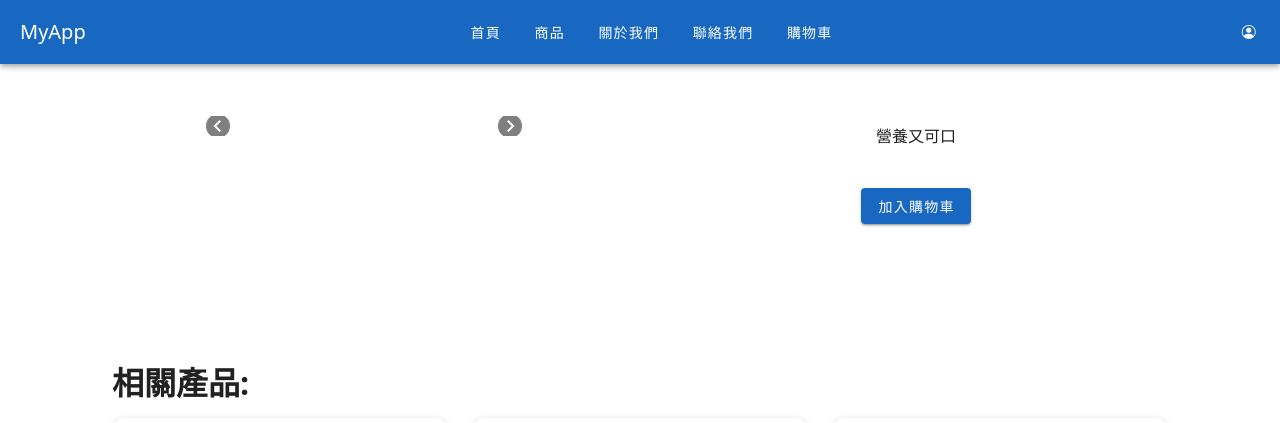
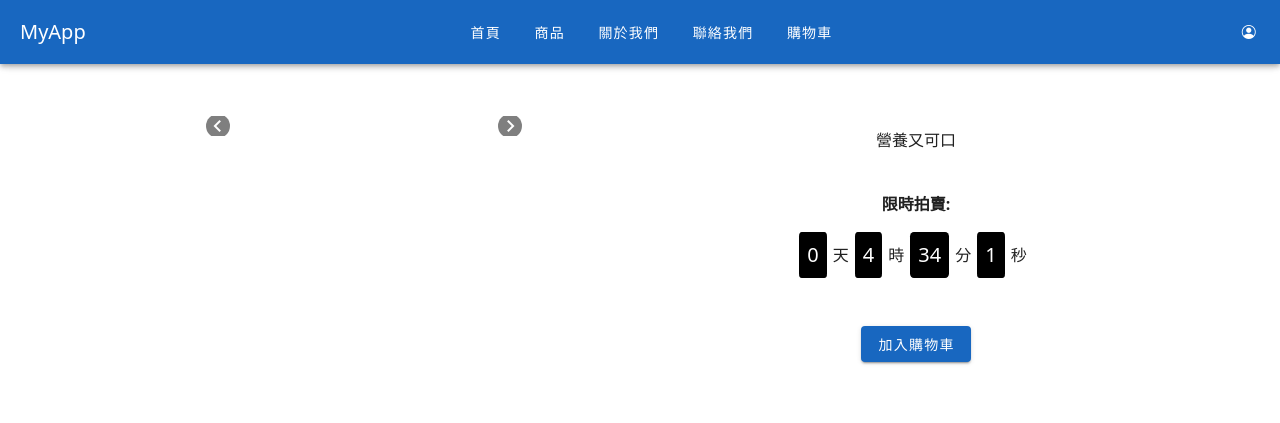
Before and after one commit to ctes930013/my-nuxt-nav, a Nuxt app: page /product in a window 1280 px wide. Shown: the top 423 px of the page. Built offline with nearby package versions, Linux system fonts and the light colour scheme.

Commit message:
feat:新增限時拍賣倒數計時

```diff
--- /dev/null
+++ b/components/LimitDownCounter.vue
@@ -0,0 +1,95 @@
+<template>
+  <div class="d-flex align-items-center">
+    <p class="down-counter-time">{{ day }}</p>
+    <p class="down-counter-time-desc">天</p>
+    <p class="down-counter-time">{{ hour }}</p>
+    <p class="down-counter-time-desc">時</p>
+    <p class="down-counter-time">{{ minute }}</p>
+    <p class="down-counter-time-desc">分</p>
+    <p class="down-counter-time">{{ second }}</p>
+    <p class="down-counter-time-desc">秒</p>
+  </div>
+</template>
+
+<script setup>
+import { ref, onUnmounted } from "vue";
+
+const timeLeft = ref(0)   // 預設倒數時間(秒)
+const isRunning = ref(false)
+const day = ref(0)
+const hour = ref(0)
+const minute = ref(0)
+const second = ref(0)
+let timer = null
+
+const props = defineProps({
+  //由外部傳入的截止時間
+  deadline: {
+    type: Number,
+    required: true
+  },
+});
+
+//取得當前時間戳與指定時間戳的誤差並換算為秒
+function calcTimeDiff() {
+  const targetTimestamp = props.deadline
+  const now = Date.now() / 1000                  // 當前時間戳 (秒)，如果是毫秒級則不用除以1000
+//   const diff = Math.floor((targetTimestamp - now) / 1000) // 轉成秒
+  if (now <= targetTimestamp) {
+    const diff = Math.floor((targetTimestamp - now))
+    timeLeft.value = diff
+  } else {
+    timeLeft.value = 0
+  }
+}
+
+const startCountdown = () => {
+  if (isRunning.value) return
+
+  isRunning.value = true
+  timer = setInterval(() => {
+    calcTimeDiff()
+    if (timeLeft.value <= 0) {
+      clearInterval(timer)
+      timer = null
+      isRunning.value = false
+    }
+    day.value = Math.floor(timeLeft.value / (24 * 60 * 60))
+    hour.value = Math.floor((timeLeft.value % (24 * 60 * 60)) / 3600)
+    minute.value = Math.floor((timeLeft.value % 3600) / 60)
+    second.value = timeLeft.value % 60
+  }, 1000);
+};
+
+const clearTimer = () => {
+    if (timer != null) {
+        clearInterval(timer)
+        timer = null
+    }
+}
+
+onMounted(() => {
+    clearTimer()
+    startCountdown()
+});
+
+// 避免組件卸載後 interval 還在跑
+onUnmounted(() => {
+    clearTimer()
+});
+</script>
+
+<style scoped>
+.down-counter-time {
+  font-size: 20px;
+  color: white;
+  background-color: black;
+  border-radius: 10%;
+  padding: 8px;
+}
+.down-counter-time-desc {
+  margin-left: 6px;
+  margin-right: 6px;
+  text-align: center;
+}
+</style>
--- a/pages/product.vue
+++ b/pages/product.vue
@@ -9,10 +9,16 @@
           />
         </v-col>
         <v-col cols="12" md="6" class="d-flex custom-justify-center custom-align-center mt-4 mt-md-0">
-          <div class="d-flex flex-column">
+          <v-col>
             <h2 class="mb-4 fw-bold text-center">{{ productData?.name }}</h2>
             <p class="mb-2 text-center">{{ productData?.description }}</p>
             <p class="mb-10 text-center">營養又可口</p>
+            <p class="text-center fw-bold">限時拍賣:</p>
+            <div class="d-flex justify-center mb-8">
+              <LimitDownCounter
+                :deadline=1756281840
+              />
+            </div>
             <v-btn
               color="primary"
               class="custom-mx-auto"
@@ -20,7 +26,7 @@
             >
               加入購物車
             </v-btn>
-          </div>
+          </v-col>
         </v-col>
       </v-row>
       <div class="container my-4">
@@ -44,6 +50,7 @@ import { useCartStore } from '@/stores/cart'
 import type { Product } from '~/types/product'
 import { productList } from '~/datas/products'
 import ProductBanner from '~/components/ProductBanner.vue'
+import LimitDownCounter from '~/components/LimitDownCounter.vue'
 
 var productData = ref<Product>()
 var relativeProductList = ref([] as Product[])
```
